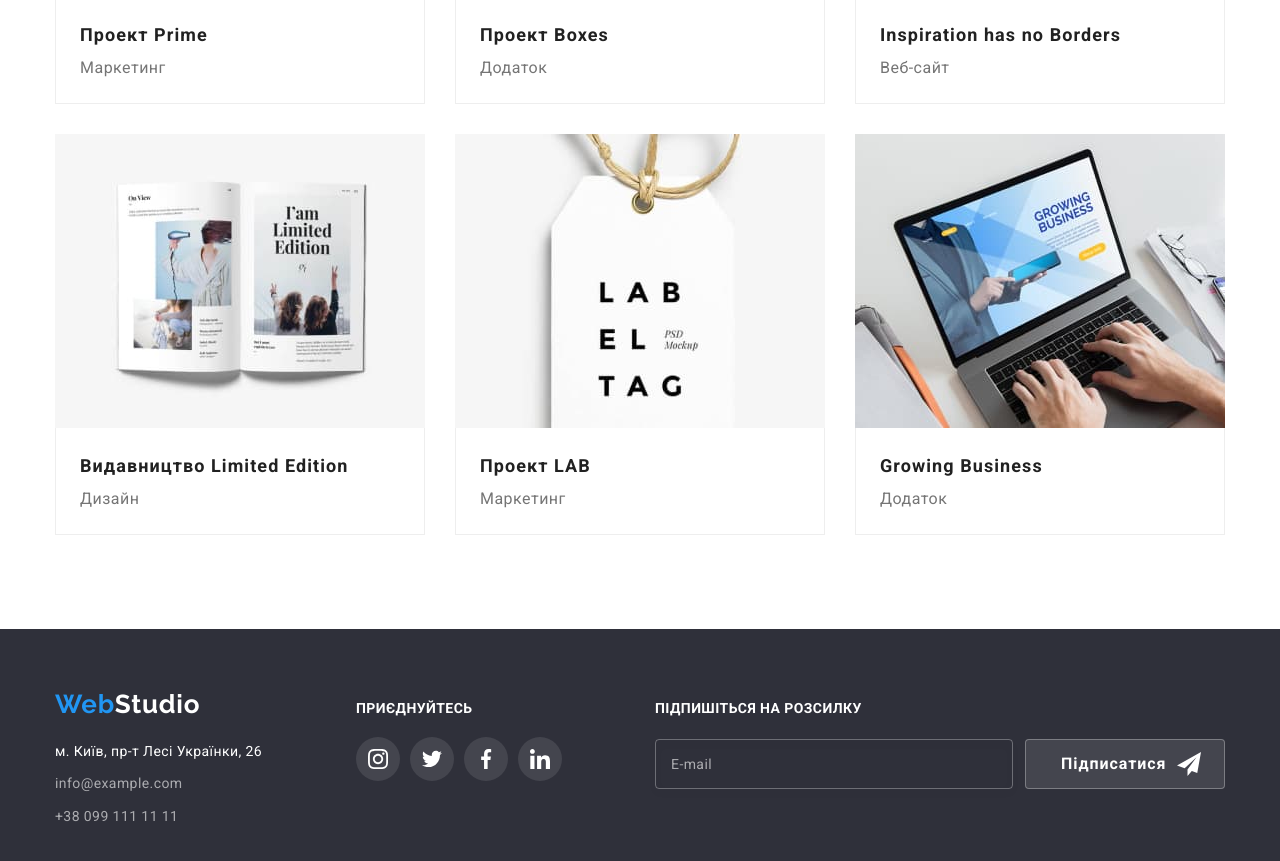
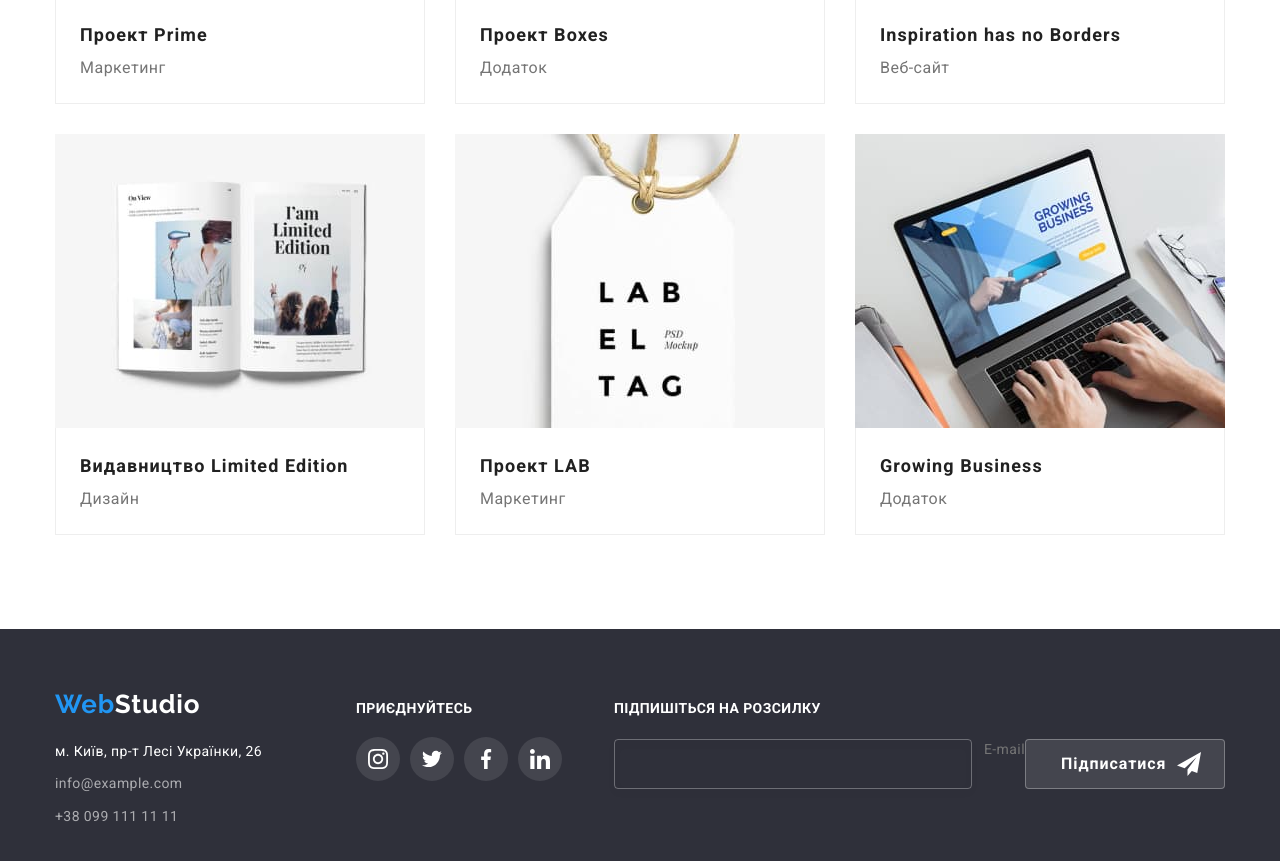
Before and after one commit to OlhaVoloshenko/goit-markup-hw-06, a plain HTML site: page portfolio.html in a window 1280 px wide. Shown: the part 1004-1865 px from the top of the page. Drawn offline with nearby package versions, Linux system fonts and the light colour scheme.

Commit message:
Перша черга правок від Юлії
Перша черга правок від Юлії

```diff
--- a/css/styles.css
+++ b/css/styles.css
@@ -984,7 +984,7 @@ margin-left: 50px;
 .subscribe {
     padding: 0;
     margin: 0;
-    margin-left: 93px;
+    margin-left: auto;
 }
 .subscribe-title {
     font-weight: 700;
@@ -1004,6 +1004,8 @@ margin-left: 50px;
     width: 358px;
     height: 50px;
     margin-right: 12px;
+    color: rgba(255, 255, 255, 0.6);
+    padding-left: 16px;
 
     border: 1px solid rgba(255, 255, 255, 0.3);
     box-sizing: border-box;
@@ -1018,15 +1020,18 @@ margin-left: 50px;
 .subscribe-input:focus {
     border-color: var(--accent-text-color);
 }
-.subscribe-label {
+.subscribe-input::placeholder {
+    color: rgba(255, 255, 255, 0.6);
+}
+/*.subscribe-label {
     position: absolute;
     top: 50%;
     left: 16px;
     transform: translateY(-50%);
     color: rgba(255, 255, 255, 0.6);
 
-    /*transition: transform 250ms cubic-bezier(0.4, 0, 0.2, 1), opacity 250ms cubic-bezier(0.4, 0, 0.2, 1);*/
-}
+    transition: transform 250ms cubic-bezier(0.4, 0, 0.2, 1), opacity 250ms cubic-bezier(0.4, 0, 0.2, 1);
+}*/
 .subscribe-submit {
     display: flex;
     align-items: center;
```
Also changed, not shown: index.html (+4 -5 lines).
